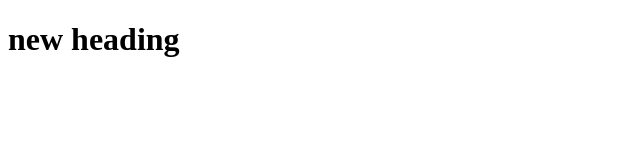
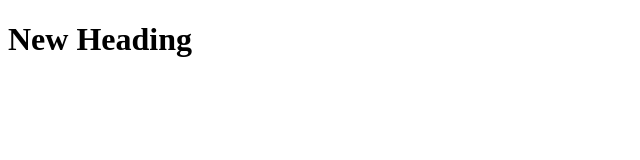
Before and after one commit to llupini/plain-webpage, a plain HTML site: page index.html in a window 1280 px wide. Shown: the whole page, without its empty margins (0-640 px from the left). Drawn offline with Linux system fonts and the light colour scheme.

Commit message:
Captilzied heading

```diff
--- a/index.html
+++ b/index.html
@@ -8,7 +8,7 @@
 </head>
 
 <body>
-  <h1>new heading</h1>
+  <h1>New Heading</h1>
   <script src="app.js"></script>
 </body>
 
```
